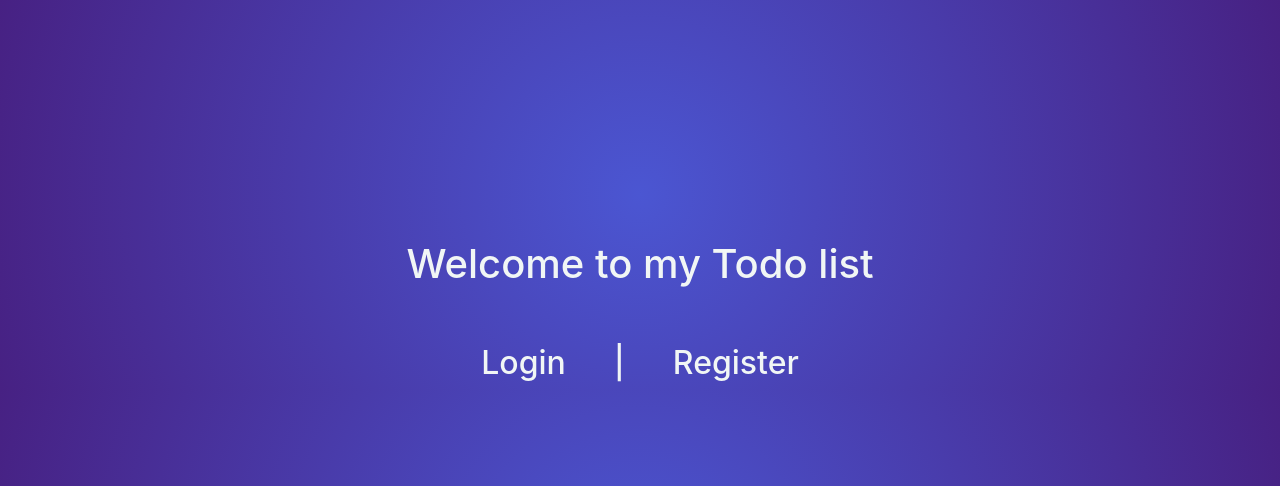
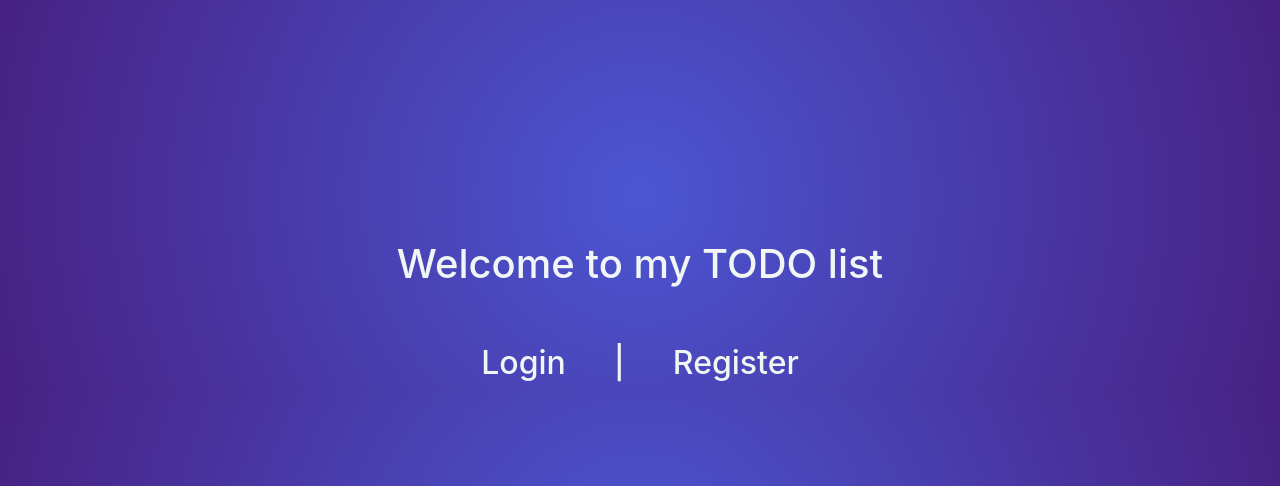
Before and after one commit to nvast/TODO_list, a Flask app: page / in a window 1280 px wide. Shown: the top 486 px of the page. Run offline with Flask 2, Linux system fonts and the light colour scheme; some libraries are stand-ins or nearby versions.

Commit message:
index h1 change

```diff
--- a/templates/index.html
+++ b/templates/index.html
@@ -1,7 +1,7 @@
 {% extends 'base.html' %}
 
 {% block content %}
-<h1 class="d-flex justify-content-center welcome intro">Welcome to my Todo list</h1>
+<h1 class="d-flex justify-content-center welcome intro">Welcome to my TODO list</h1>
 
 <div class="d-flex justify-content-center">
 <a class="mr-5 mt-5" href="{{ url_for('login') }}"><h2 class="intro log">Login</h2></a>
```
Also changed, not shown: instance/Todo.db.
